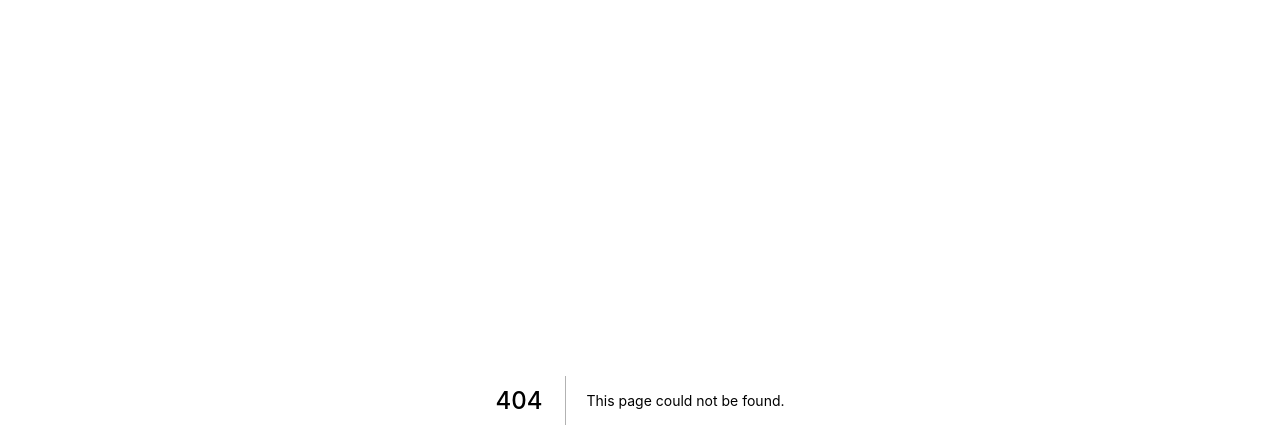
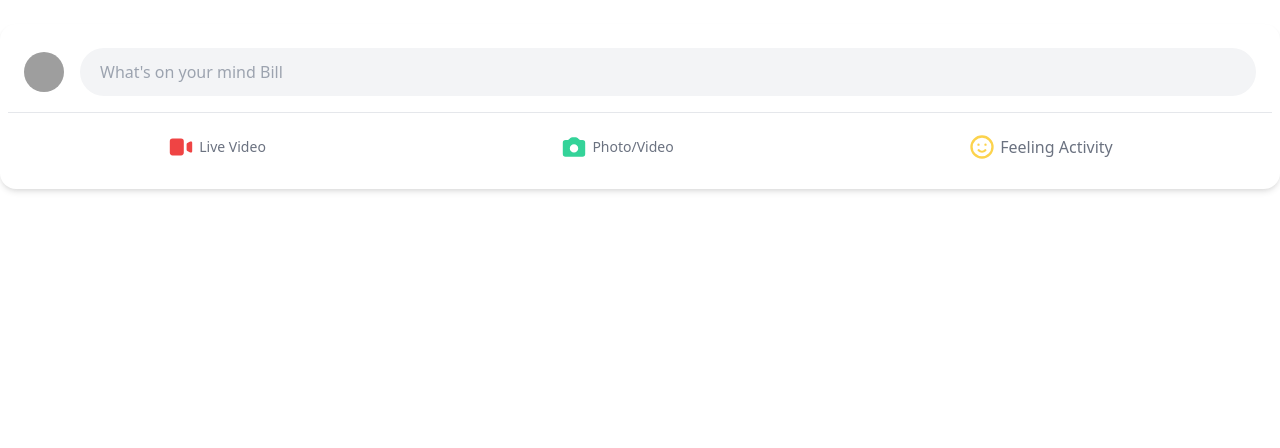
Before and after one commit to MalekWahmi/Front-mock-facebook-nextJS-TailwindCss-, a Next.js app: page /components/InputBox in a window 1280 px wide. Before the commit this address had no page. Shown: the top 448 px of the page. Built offline with nearby package versions, Linux system fonts and the light colour scheme; grey boxes are pictures that could not be loaded.

Commit message:
config firabse

```diff
--- a/package.json
+++ b/package.json
@@ -7,6 +7,7 @@
   },
   "dependencies": {
     "@heroicons/react": "^1.0.4",
+    "firebase": "^9.1.2",
     "next": "latest",
     "next-auth": "^3.29.0",
     "react": "^17.0.2",
--- a/pages/components/Feed.js
+++ b/pages/components/Feed.js
@@ -1,5 +1,5 @@
 import Stories from"../components/Stories"
-
+import InputBox from "../components/InputBox"
 
 export default function Feed() {
     return (
@@ -7,6 +7,7 @@
             <h1>hello</h1>
             <div className="mx-auto max-w-md md:max-w-lg lg:max-w-2x1">
             <Stories/>
+            <InputBox/>
 
             </div>
 
--- /dev/null
+++ b/pages/components/InputBox.js
@@ -0,0 +1,52 @@
+import Image from "next/image";
+import { CameraIcon, VideoCameraIcon } from "@heroicons/react/solid";
+import { EmojiHappyIcon } from "@heroicons/react/outline";
+
+function InputBox() {
+  const sendPost = (e) => {
+    e.preventDefault();
+  };
+  return (
+    <div className="bg-white p-2 rounded-2xl shadow-md text-gray-500 font-medium mt-6">
+      <div className="flex space-x-4 p-4 items-center">
+        <Image
+          className="rounded-full"
+          src="https://links.papareact.com/zvy/"
+          width={40}
+          height={40}
+          layout="fixed"
+        />
+        <form className="flex flex-1">
+          <input
+            className="rounded-full h-12 bg-gray-100 flex-grow px-5 focus:outline-none"
+            type="text"
+            placeholder="What's on your mind Bill"
+          />
+          <button hidden type="submit" onClick={sendPost}>
+            {" "}
+            Submit
+          </button>
+        </form>
+      </div>
+      <div className="flex justify-evenly p-3 border-t">
+      <div className="flex  items-center space-x-1 hover:bg-gray-100 flex-grow justify-center p-2 rounded-xl cursor-pointer">
+          <VideoCameraIcon className="h-7 text-red-500"/>
+          <p className="text-xs sm:text-sm xl-text-base"> Live Video </p>
+          </div>
+              <div className="flex  items-center space-x-1 hover:bg-gray-100 flex-grow justify-center p-2 rounded-xl cursor-pointer">
+                  <CameraIcon className="h-7 text-green-400"/>
+                  <p className="text-xs sm:text-sm xl-text-base"> Photo/Video</p>
+
+              </div>
+              <div className="flex  items-center space-x-1 hover:bg-gray-100 flex-grow justify-center p-2 rounded-xl cursor-pointer">
+                  <EmojiHappyIcon className="h-7 text-yellow-300"/>
+                  <p className="text-xs sm:text-sm xl:text-base"> Feeling Activity</p>
+              </div>
+          </div>
+          </div>
+
+
+  );
+}
+
+export default InputBox;
--- a/pages/components/Stories.js
+++ b/pages/components/Stories.js
@@ -31,17 +31,17 @@
   return (
     <div className="flex justify-center space-x-3 mx-auto">
     <div className="relative h-14 w-14 md:h-20 md:w-20 lg:w-32 cursor-pointer overflow-x p-3 transition duration-200 transform ease-in hover:scale-105">
-      <Image
+      {/* <Image
         className="absolute opacity-0 lg:opacity-100 rounded-full lg:rounded-3xl"
         src="https//links.papareact.com/k2j/"
         layout="fill"
-      />
+      /> */}
       <Image
         className="object-cover filter brightness-75 rounded-full lg:rounded-3xl"
         src="https://links.papareact.com/zvy/"
         layout="fill"
       />
-      <p className="absolute opacity-0 lg:opacity-100 bottom-4 w-5/6 text-white text-sm font-bold truncate">mmm</p>
+      <p className="absolute opacity-0 lg:opacity-100 bottom-4 w-5/6 text-white text-sm font-bold truncate">{stories.name}</p>
     </div>
 
       {/* {stories.map((story) => {
```
Also changed, not shown: firebase.js (added, +20 -0 lines), 1 other file (tests, documents, lock files or other folders).
